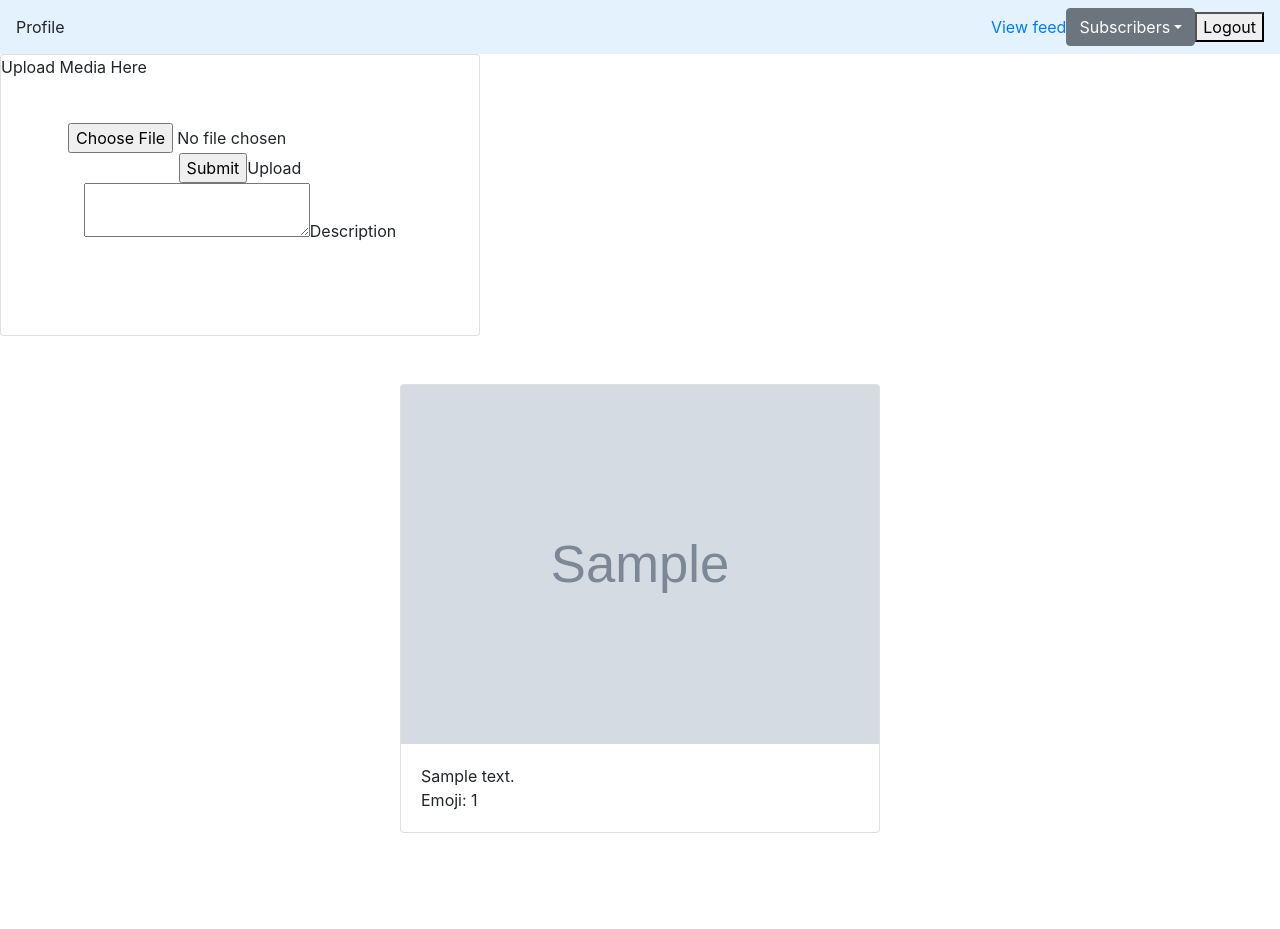
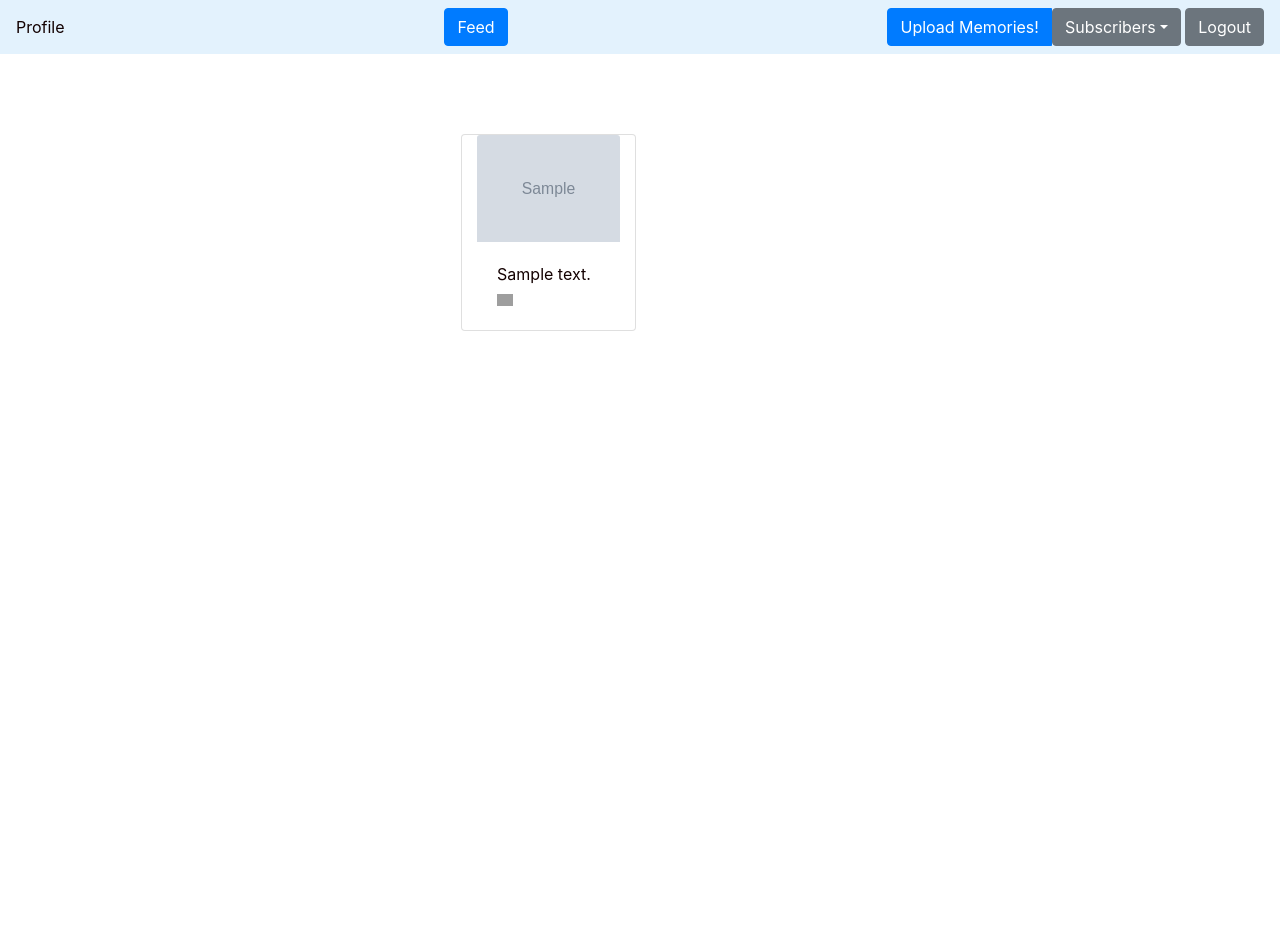
Before and after one commit to alisakolot/On-the-Reel, a Flask app: page /profile/1 in a window 1280 px wide. After the commit the page ends 331 px from the top, so only its background shows below. Run offline with Flask 2, Linux system fonts and the light colour scheme; tables that the repository leaves empty hold one stand-in row (values such as "Sample post"); grey boxes marked "Sample" are stand-in pictures; some libraries are stand-ins or nearby versions; grey boxes are pictures that could not be loaded.

Commit message:
homepage change, func buttons

```diff
--- a/server.py
+++ b/server.py
@@ -59,9 +59,11 @@ def create_account():
         print('firstname =', first_name, 'lastname =', last_name, 'username =', username, 'password =', password, 'email =', email)
     else:
         crud.create_user(first_name, last_name, username, email, password, bio)
-        flash('Account created! Please log in.')
+        flash(f'Hello {db_user.first_name}')
+        db_user = crud.get_username(username)
+        session['user_id'] = db_user.user_id
 
-    return redirect('/')
+        return redirect(f'/profile/{db_user.user_id}')
 
 
     # display/debug print what you get, when button is clicked
@@ -178,6 +180,9 @@ def display_logout():
     """Display Logout button."""
 
     return redirect('login.html')
+
+
+
 
 
 #////////////////////////////////////////////////////Feed//////////////////////////////////////////////////
--- a/static/reactions.js
+++ b/static/reactions.js
@@ -1,92 +1,18 @@
 "use strict";
 
 $(document).ready(() => {
-
-
-  // const button = document.getElementsByClassName("reaction-1");
-
-  // button.addEventListener('click', () => {
-  //   alert('Stop clicking me!');
-  // });
-
-  // $('.reaction').on('click', (evt) => {
-  //   alert("page connected");
-  //   console.log(evt.target);
-
-  //   const element = $(evt.target);
-  //     console.log(element)
-
-
-  //   const formInput = {reaction_val : $(evt.target).val(),
-  //     image_id : attribute};
-
-
-  //   $.get('/feed.json', formInput, (res) => {
-  //     alert('sent to server')
-
-
-  //   });
-  // });
-
 
 
   //Reactions/Like buttons:
 
   $('.reaction-button').on('click', (evt) => {
     let btn = evt.target;
-    console.log(evt.target);
-    console.log(evt.target.id);
-    console.log('text');
-    console.log(evt.target.parentNode);
-    console.log(evt.target.parentNode.parentNode);
-
-    console.log('');
     let imageId = btn.parentNode.parentNode.parentNode.id;
     console.log(imageId);
     console.log(typeof imageId);
 
-    // if (btn.innerText === 'Like') {
-    //   btn.innerText = 'Dislike';
-    //   console.log(btn.innerText)
-    // } else {
-    //   // btn.innerText = 'Like';
-    //   btn.disabled = true;
-    //   console.log(btn.innerText)
-    // }
-
-    // if (btn.innerText === ':)') {
-    //   btn.innerText = ':)';
-    //   console.log(btn.innerText)
-    // } else {
-    //   btn.disabled = true;
-    //   console.log(btn.innerText)
-    // }
-
-    // if (btn.innerText === 'xD') {
-    //   btn.innerText = 'xD';
-    //   console.log(btn.innerText)
-    // } else {
-    //   btn.disabled = true;
-    //   console.log(btn.innerText)
-    // }
-
-    // if (btn.innerText === ':/') {
-    //   btn.innerText = ':/';
-    //   console.log(btn.innerText)
-    // } else {
-    //   btn.disabled = true;
-    //   console.log(btn.innerText)
-    // }
-
-    // if (btn.innerText === ':C') {
-    //   btn.innerText = ':C';
-    //   console.log(btn.innerText)
-
-    // } else {
       btn.disabled = true;
-      console.log(btn.innerText)
-    // }
-
+      console.log(btn.innerHTML)
 
       const formInput = {likes_val : $(evt.target).val(), image_session : imageId};
         console.log(formInput)
@@ -132,7 +58,7 @@ $(document).ready(() => {
 
 
 
-  $('.logout').on('click', (evt) => {
+  $('#logout').on('click', (evt) => {
     const btn = evt.target;
     console.log("logging out ")
     $.get('/feed', (res) => {
@@ -141,7 +67,7 @@ $(document).ready(() => {
     });
 
   });
-  $('.logout').on('click', (evt) => {
+  $('#logout').on('click', (evt) => {
     const btn = evt.target;
     console.log("logging out ")
     $.get('/feed', (res) => {
--- a/static/style.css
+++ b/static/style.css
@@ -1,7 +1,7 @@
 /* style.css*/
 
 body {
-  background-color: #333300;
+  background-color: white);
   color: #130101;
  }
 
@@ -22,6 +22,22 @@ form {
   margin: auto;
   text-align: center;
 }
+.logout {
+  color: #fff;
+  background-color:grey;
+  border-color: rgb(69, 67, 67);
+
+}
+
+.col-4 {
+  margin: 2em;
+
+}
+
+.media-library {
+
+}
+
 
 /* div {
   padding:10px;
--- a/templates/base.html
+++ b/templates/base.html
@@ -2,8 +2,6 @@
 <html>
   <head>
     <!-- <link rel="stylesheet" href="/static/style.css"> -->
-    <link rel="stylesheet" type="text/css" href="/static/style.css"/>
-
     <!-- bootstrap -->
     <script src="https://code.jquery.com/jquery-3.2.1.slim.min.js" integrity="sha384-KJ3o2DKtIkvYIK3UENzmM7KCkRr/rE9/Qpg6aAZGJwFDMVNA/GpGFF93hXpG5KkN" crossorigin="anonymous"></script>
     <script src="https://cdnjs.cloudflare.com/ajax/libs/popper.js/1.12.9/umd/popper.min.js" integrity="sha384-ApNbgh9B+Y1QKtv3Rn7W3mgPxhU9K/ScQsAP7hUibX39j7fakFPskvXusvfa0b4Q" crossorigin="anonymous"></script>
@@ -25,11 +23,12 @@
     <link rel="stylesheet" href="https://use.fontawesome.com/releases/v5.0.10/css/all.css" integrity="sha384-+d0P83n9kaQMCwj8F4RJB66tzIwOKmrdb46+porD/OvrJ+37WqIM7UoBtwHO6Nlg" crossorigin="anonymous">
 
 
-
+    <link rel="stylesheet" type="text/css" href="/static/style.css"></link>
     {% block head %}{% endblock %}
   </head>
 
   <body>
+
     {% for msg in get_flashed_messages() %}
       <p class="flash-msg">
         {{ msg }}
@@ -40,11 +39,5 @@
 
     {% block after_body %}{% endblock %}
 
-    <!-- {% block scripts %}
-      <script src="/static/reactions.js"></script>
-    {% endblock %} -->
-
-
-
   </body>
 </html>
--- a/templates/login.html
+++ b/templates/login.html
@@ -21,8 +21,4 @@
   </form>
 
 
-
-
-
-
 {% endblock %}
--- a/templates/profile.html
+++ b/templates/profile.html
@@ -4,9 +4,49 @@
 
 {% block body %}
 
+
+
 <nav class="navbar navbar-light" style="background-color: #e3f2fd;">Profile
 
-  <ul class="navbar-nav ml-auto mt-7 mt-lg-0"><a href="/feed">View feed</a></ul>
+  <a class="btn btn-primary" href="/feed" role="button">Feed</a>
+
+  <div class="btn-group" role="group" aria-label="Basic example">
+
+    <button type="button" class="btn btn-primary" data-toggle="modal" data-target="#exampleModalCenter">
+      Upload Memories!
+    </button>
+
+    <!-- Modal -->
+    <div class="modal fade" id="exampleModalCenter" tabindex="-1" role="dialog" aria-labelledby="exampleModalCenterTitle" aria-hidden="true">
+      <div class="modal-dialog modal-dialog-centered" role="document">
+        <div class="modal-content">
+          <div class="modal-header">
+            <h5 class="modal-title" id="exampleModalLongTitle">Upload Media</h5>
+            <button type="button" class="close" data-dismiss="modal" aria-label="Close">
+              <span aria-hidden="true">&times;</span>
+            </button>
+          </div>
+          <div class="modal-body">
+            <div class="media-upload-form">
+              <form action="upload_file.php" method="post" id="media-upload-submit-form" enctype="multipart/form-data" required>
+                <input type="file" name="file" id="media-file" required>
+                <br>
+                <br>
+                Caption This!
+                <textarea name="user-description" id="user-description"></textarea>
+                <br>
+                <br>
+                <br>
+                <input type="submit" id="submit-media" name="submit" action="/profile" value="Upload Media"></button required>
+              </form>
+            </div>
+          </div>
+          <div class="modal-footer">
+            <button type="button" class="btn btn-secondary" data-dismiss="modal">Close</button>
+          </div>
+        </div>
+      </div>
+    </div>
 
     <div class="dropdown">
       <button class="btn btn-secondary dropdown-toggle" type="button" id="dropdownMenuButton" data-toggle="dropdown" aria-haspopup="true" aria-expanded="false">
@@ -15,10 +55,21 @@
         {% for subscr in subscribers %}
           <a class="dropdown-item" href='/profile/{{ subscr.subscriber_id }}'>{{ subscr.subscriber.username }} </a>
         {% endfor %}
+
+
+
+
+    </div>
+    <button class="btn btn-secondary" id="logout">Logout</button>
+
+
+
     </div>
   </div>
 
-  <button class="logout" id="logout">Logout</button>
+
+
+
 
 </nav>
 
@@ -33,47 +84,53 @@
 
 
 
-  <div class="card" style="width: 30rem;">
-    Upload Media Here
-      <div class="media-upload-form">
-        <form action="upload_file.php" method="post" id="media-upload-submit-form" enctype="multipart/form-data" required>
-          <br>
-          <input type="file" name="file" id="media-file" required>
-          <br>
-          <input type="submit" id="submit-media" name="submit" action="/profile">Upload</button required>
-          <br>
-          <textarea name="user-description" id="user-description"></textarea>Description
-          <br>
-        </form>
-      </div>
-      <br>
-      <br>
-      <br>
-    </div>
 
     <br>
     <br>
 
-  <div class="d-flex justify-content-center">
-    <div>
+
+
+
+
+  <div class="container-fluid d-flex justify-content-center">
+    <div class="col-1"></div>
+    <div class="row">
       {% for img in images %}
-      <div class="card" style="width: 30rem;">
+
+      <div class="card col-4">
         <img src="{{ img.image_path }}" class="card-img-top">
         <div class="card-body">
           {{ img.description }}
           <br>
           {% for emoji in img.reactions %}
-            Emoji: {{ emoji.reaction }}
+
+            {% if emoji.reaction == 1 %}
+            <img src="https://res.cloudinary.com/prvnbist/image/upload/v1492531171/XZOPuv9_eyqlr2.png" style="width: 1rem;">
+
+            {% elif emoji.reaction == 2%}
+            <img src="https://res.cloudinary.com/prvnbist/image/upload/v1492531172/uIjLl6R_cmbnqb.png" style="width: 1rem;">
+            {% elif emoji.reaction == 3%}
+            <img src="https://res.cloudinary.com/prvnbist/image/upload/v1492531177/lsHmtDy_ycqnbp.png" style="width: 1rem;">
+
+            {% elif emoji.reaction == 4%}
+            <img src="https://res.cloudinary.com/prvnbist/image/upload/v1492531177/s475u9d_o8trbg.png" style="width: 1rem;">
+
+            {% elif emoji.reaction == 5%}
+            <img src="https://res.cloudinary.com/prvnbist/image/upload/v1492531178/VDM3zOV_qy9fqj.png" style="width: 1rem;">
+
+            {% endif %}
           {% endfor %}
-
 
         </div>
       </div>
+
       <br>
       <br>
       <br>
       <br>
+
       {% endfor %}
+      <div class="col-5"></div>
     </div>
   </div>
 
```
Also changed, not shown: templates/feed.html (+16 -12 lines), templates/homepage.html (+58 -3 lines), static/img/0e4f26ad856abc84329bee6990e53f08.jpg (added), static/img/62e82dad5fc68b7fed91bc9818e68018.jpg (added), static/img/twwgwxlqerk01.jpg (added), 2 other files. Lines whose indentation alone changed are shown as unchanged.
